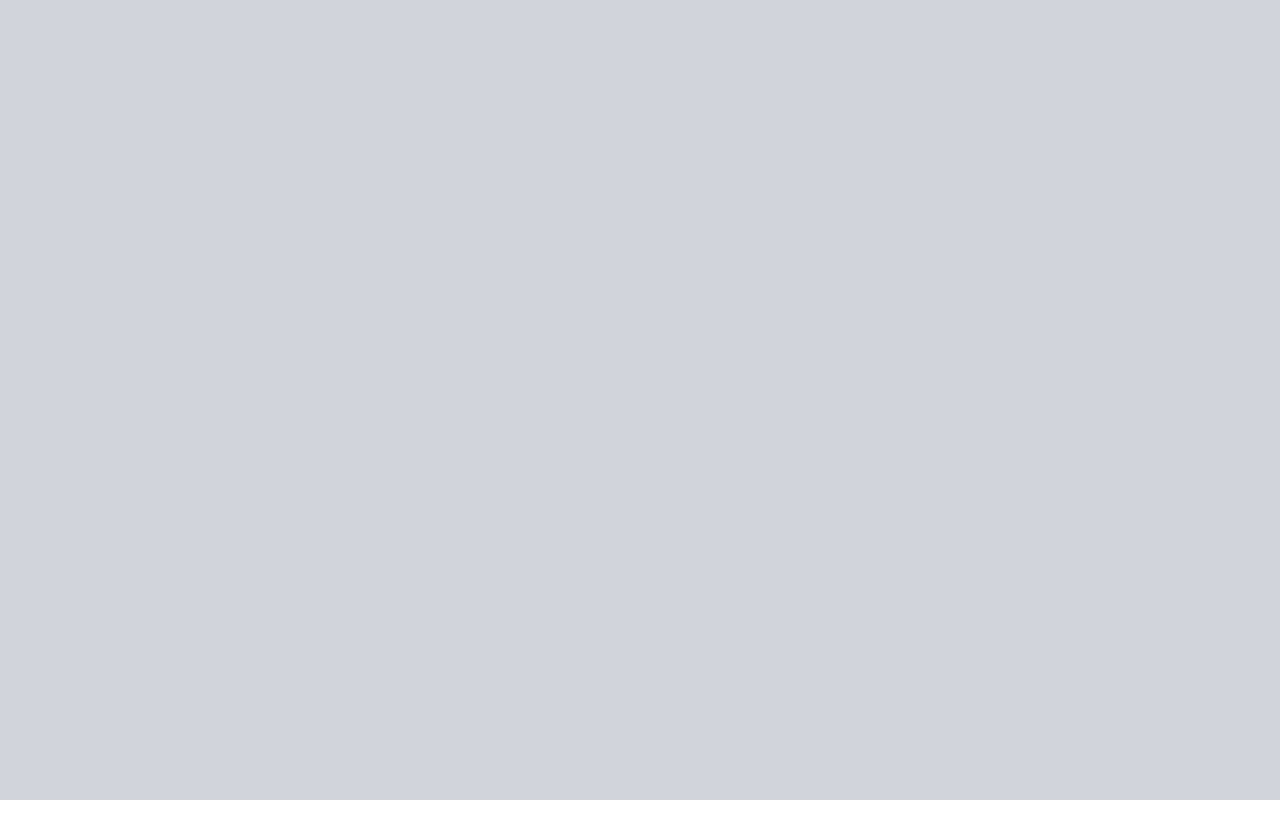
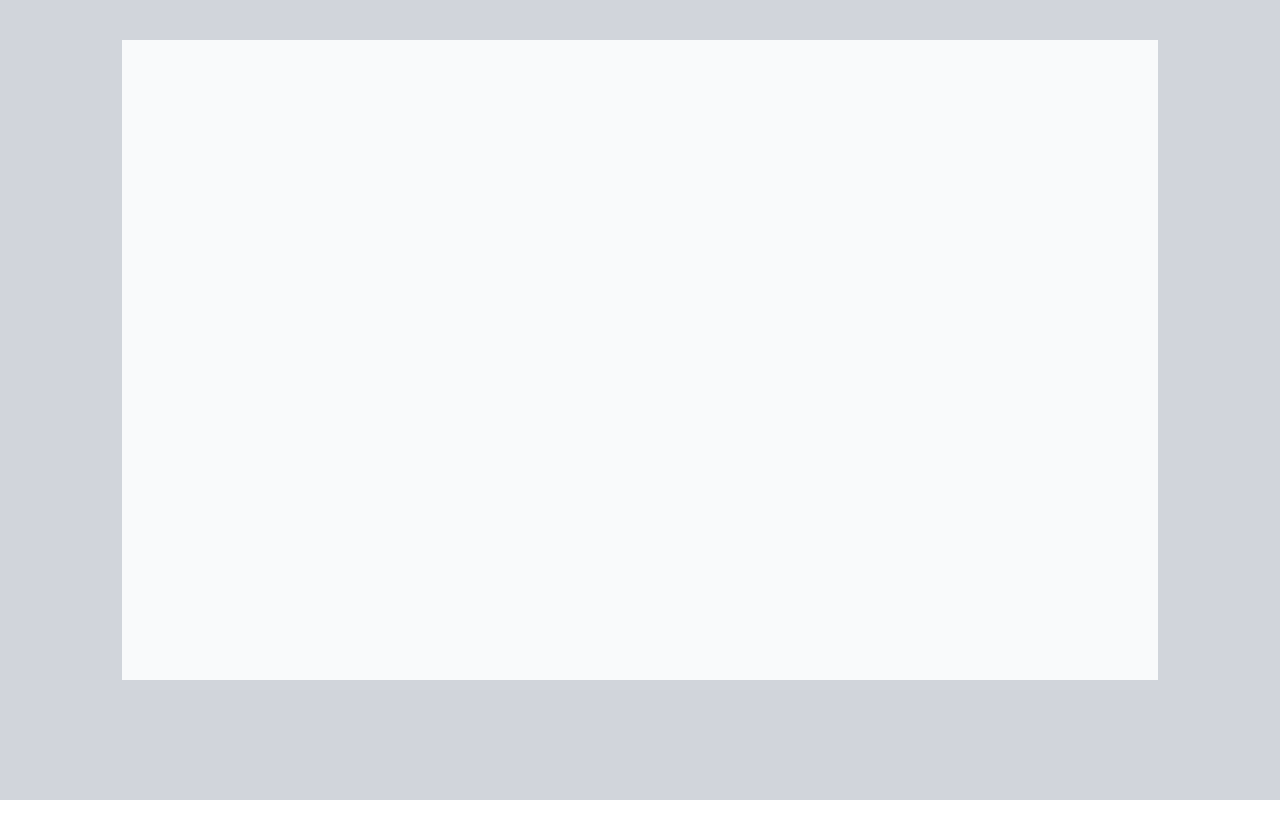
Before and after one commit to wooinwoo/Paintbrush, a React (Vite) app: page / in a window 1280 px wide. After the commit the page ends 800 px from the top, so only its background shows below. Built offline with nearby package versions, Linux system fonts and the light colour scheme.

Commit message:
Update: width, height, margin

```diff
--- a/src/components/canvas.tsx
+++ b/src/components/canvas.tsx
@@ -8,8 +8,8 @@ export default function Canvas() {
 
   useEffect(() => {
     const canvas = canvasRef.current;
-    canvas.width = window.innerWidth * 0.5;
-    canvas.height = window.innerHeight;
+    canvas.width = window.innerWidth * 0.81;
+    canvas.height = window.innerHeight * 0.8;
 
     const context = canvas.getContext("2d");
     context.strokeStyle = "black";
@@ -42,13 +42,12 @@ export default function Canvas() {
   };
 
   return (
-    <div className="bg-gray-300 w-[300px] h-[500px]">
-      <canvas
-        ref={canvasRef}
-        onMouseDown={startDrawing}
-        onMouseUp={finishDrawing}
-        onMouseMove={drawing}
-        onMouseLeave={finishDrawing}></canvas>
-    </div>
+    <canvas
+      ref={canvasRef}
+      onMouseDown={startDrawing}
+      onMouseUp={finishDrawing}
+      onMouseMove={drawing}
+      onMouseLeave={finishDrawing}
+      className="round m-auto bg-gray-50"></canvas>
   );
 }
```
